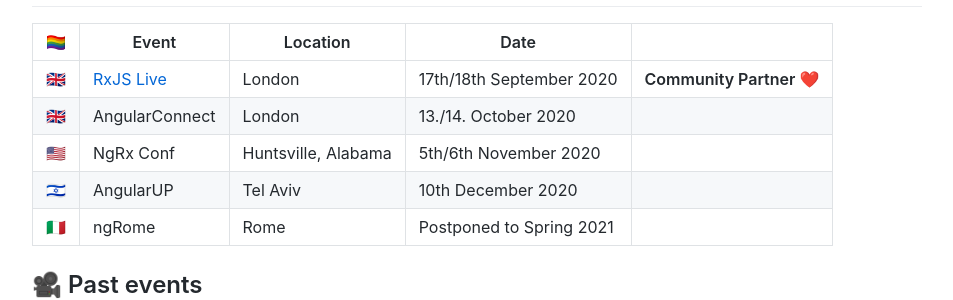
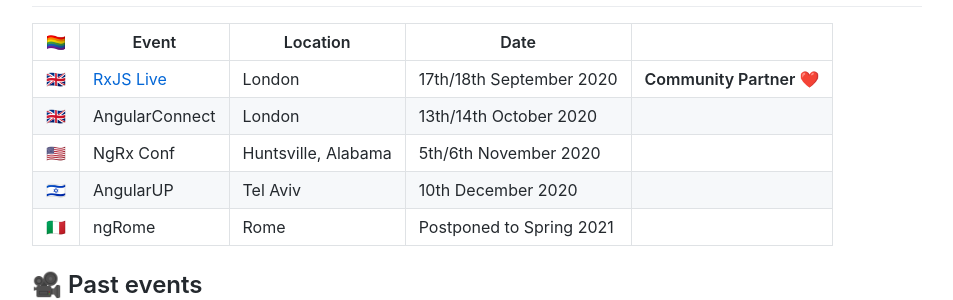
Before and after one commit to angular-heidelberg/pages, a Jekyll site: the page built from community-updates/ngHeidelbergv10.md, in a window 1280 px wide. Shown: the part 784-1084 px from the top of the page, without its empty margins (163-1116 px from the left). Built offline with Jekyll 4.4.1, drawn with Linux system fonts in a browser that asks for light colours; our own code applies the rules of GitHub Pages for plain Markdown files.

Commit message:
Consistent date format

```diff
--- a/community-updates/ngHeidelbergv10.md
+++ b/community-updates/ngHeidelbergv10.md
@@ -7,7 +7,7 @@
 | 🏳️‍🌈 | Event | Location | Date | |
 |------|------|-----|------|-----|
 | 🇬🇧 | [RxJS Live](https://www.rxjs.live/) | London | 17th/18th September 2020 | **Community Partner ❤️** |
-| 🇬🇧 | AngularConnect | London | 13./14. October 2020 | |
+| 🇬🇧 | AngularConnect | London | 13th/14th October 2020 | |
 | 🇺🇸 | NgRx Conf | Huntsville, Alabama | 5th/6th November 2020 | |
 | 🇮🇱 | AngularUP | Tel Aviv | 10th December 2020 | |
 | 🇮🇹 | ngRome | Rome | Postponed to Spring 2021 | |
```
